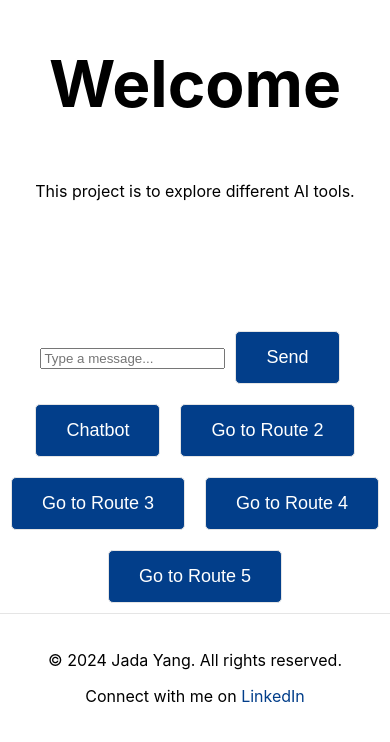
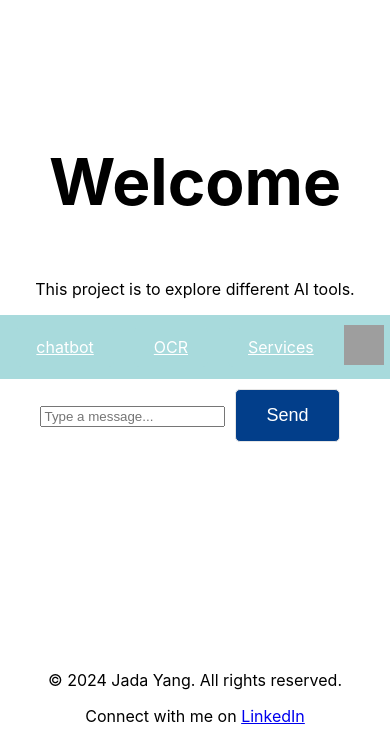
Before and after one commit to JadaOO/AI-tools, a React (Create React App) app: page /chatbot in a window 390 px wide. Shown: the part 102-844 px from the top of the page. Built offline with nearby package versions, Linux system fonts and the light colour scheme; grey boxes are pictures that could not be loaded.

Commit message:
set up routes and navbar

```diff
--- a/package.json
+++ b/package.json
@@ -8,9 +8,8 @@
     "@testing-library/user-event": "^13.5.0",
     "@types/jest": "^27.5.2",
     "@types/node": "^16.18.108",
-    "@types/react": "^18.3.7",
+    "@types/react": "^18.3.8",
     "@types/react-dom": "^18.3.0",
-    "@types/react-router-dom": "^5.3.3",
     "react": "^18.3.1",
     "react-dom": "^18.3.1",
     "react-router-dom": "^6.26.2",
@@ -41,5 +40,8 @@
       "last 1 firefox version",
       "last 1 safari version"
     ]
+  },
+  "devDependencies": {
+    "@types/react-router-dom": "^5.3.3"
   }
 }
--- a/src/App.css
+++ b/src/App.css
@@ -77,21 +77,3 @@ h1 {
 .App-link {
   color: #61dafb;
 }
-
-.App-footer {
-  padding: 20px;
-  background-color: var(--background-color);
-  border-top: var(--border);
-  text-align: center;
-  font-size: 1rem;
-  width: 100%;
-}
-
-.App-footer a {
-  color: var(--primary-color);
-  text-decoration: none;
-}
-
-.App-footer a:hover {
-  text-decoration: underline;
-}
--- a/src/App.tsx
+++ b/src/App.tsx
@@ -5,6 +5,9 @@ import "./App.css";
 import Footer from "./webComponent/Footer";
 import Chatbot from "./Lex/Chatbot";
 import MainButtons from "./webComponent/MainButtons";
+import Navbar from "./webComponent/Navbar";
+import OCR from "./Microsoft/OCR";
+import Services from "./Google/Service";
 
 function App() {
   return (
@@ -12,12 +15,20 @@ function App() {
       <header className="App-header">
         <h1>Welcome</h1>
         <p>This project is to explore different AI tools.</p>
+        <Navbar />
+        <Routes>
+          <Route path="/chatbot" element={<Chatbot />} />
+          <Route path="/ocr" element={<OCR />} />
+          <Route path="/services" element={<Services />} />
+          {/* <Route path="/data" element={<Data />} />
+          <Route path="/" element={<Chatbot />} /> Default route */}
+        </Routes>
       </header>
-      <Routes>
+      {/* <Routes>
         <Route path="/" element={<MainButtons />} />
         <Route path="/chatbot" element={<Chatbot />} />
       </Routes>
-      <MainButtons />
+      <MainButtons /> */}
       <Footer />
     </div>
   );
--- /dev/null
+++ b/src/Google/Service.tsx
@@ -0,0 +1,12 @@
+import React from "react";
+
+const Services: React.FC = () => {
+  return (
+    <div>
+      <h2>Services</h2>
+      <p>This is the Services page.</p>
+    </div>
+  );
+};
+
+export default Services;
--- /dev/null
+++ b/src/Microsoft/OCR.tsx
@@ -0,0 +1,12 @@
+import React from "react";
+
+const OCR: React.FC = () => {
+  return (
+    <div>
+      <h2>OCR</h2>
+      <p>This is the OCR page.</p>
+    </div>
+  );
+};
+
+export default OCR;
--- a/src/webComponent/Footer.css
+++ b/src/webComponent/Footer.css
@@ -0,0 +1,29 @@
+.App-footer {
+  padding: 20px;
+  background-color: var(--background-color);
+  border-top: var(--border);
+  text-align: center;
+  font-size: 1rem;
+  width: 100%;
+}
+
+.App-footer a {
+  color: var(--primary-color);
+  text-decoration: none;
+}
+@media (max-width: 768px) {
+  .App-footer {
+    padding: 15px;
+    font-size: 0.9rem;
+  }
+}
+
+@media (max-width: 480px) {
+  .App-footer {
+    padding: 10px;
+    font-size: 0.8rem;
+  }
+}
+.App-footer a:hover {
+  text-decoration: underline;
+}
--- a/src/webComponent/MainButtons.tsx
+++ b/src/webComponent/MainButtons.tsx
@@ -6,7 +6,7 @@ const MainButtons: React.FC = () => {
   return (
     <div>
       <Link to="/chatbot">
-        <button>Chatbot</button>
+        <button>Chatbot-AWS Lex</button>
       </Link>
       <Link to="/route2">
         <button>Go to Route 2</button>
--- /dev/null
+++ b/src/webComponent/Navbar.css
@@ -0,0 +1,33 @@
+:root {
+  --primary-color: #023e8a;
+  --secondary-color: #a8dadc;
+}
+
+.navbar {
+  display: flex;
+  align-items: center;
+  background-color: var(--secondary-color);
+  padding: 10px;
+}
+
+.nav-button {
+  background-color: var(--secondary-color);
+  border: none;
+  color: white;
+  padding: 10px 20px;
+  margin: 0 10px;
+  cursor: pointer;
+  font-size: 16px;
+  border-radius: 5px;
+}
+
+.nav-button:hover {
+  background-color: var(--primary-color);
+}
+
+.robot-icon {
+  width: 40px;
+  height: 40px;
+  margin-left: auto;
+  cursor: pointer;
+}
--- /dev/null
+++ b/src/webComponent/Navbar.tsx
@@ -0,0 +1,45 @@
+import { Link, NavLink } from "react-router-dom";
+import "./Navbar.css"; // Import the CSS file for styling
+import React from "react";
+
+const Navbar: React.FC = () => {
+  return (
+    <nav className="navbar">
+      <div className="nav-buttons">
+        <NavLink
+          to="/chatbot"
+          className={({ isActive }) =>
+            isActive ? "nav-button active" : "nav-button"
+          }
+        >
+          chatbot
+        </NavLink>
+        <NavLink
+          to="/ocr"
+          className={({ isActive }) =>
+            isActive ? "nav-button active" : "nav-button"
+          }
+        >
+          OCR
+        </NavLink>
+        <NavLink
+          to="/services"
+          className={({ isActive }) =>
+            isActive ? "nav-button active" : "nav-button"
+          }
+        >
+          Services
+        </NavLink>
+      </div>
+      <NavLink to="/ask_chatgpt">
+        <img
+          src="../Assets/gpt-3.svg"
+          alt="Ask Chatgpt"
+          className="robot-icon"
+        />
+      </NavLink>
+    </nav>
+  );
+};
+
+export default Navbar;
```
Also changed, not shown: src/Lex/Chatbot.tsx (added, +12 -0 lines), src/chatgpt/chatgpt.tsx (added, +12 -0 lines), src/Asset/gpt.png (added), 1 other file (tests, documents, lock files or other folders).
